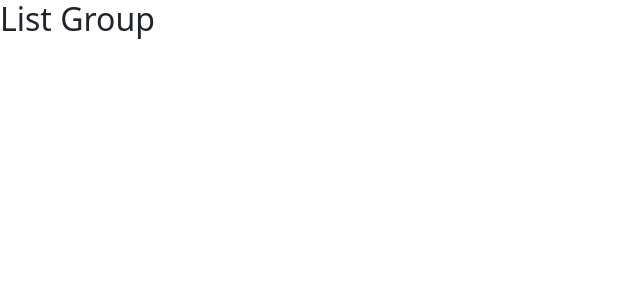
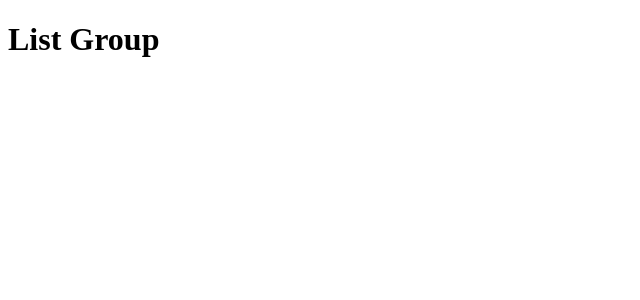
Before and after one commit to alinaasrzad/learning-front2, a React (Vite) app: page / in a window 1280 px wide. Shown: the top 300 px of the page, without its empty margins (0-640 px from the left). Built offline with nearby package versions, Linux system fonts and the light colour scheme.

Commit message:
added style

```diff
--- a/src/App.tsx
+++ b/src/App.tsx
@@ -2,6 +2,7 @@ import ListGroup from "./components/ListGroup";
 
 function App (){
 
-  return<div><ListGroup/></div>;
+  return<div><ListGroup/></div>
+
 }
 export default App;
--- a/src/components/ListGroup.tsx
+++ b/src/components/ListGroup.tsx
@@ -1,5 +1,6 @@
-function ListGroup () {
-    return <h2>List Group</h2>
+function ListGroup() {
+
+    return <h1>List Group</h1>;
 
 }
 export default ListGroup;
--- a/src/main.tsx
+++ b/src/main.tsx
@@ -1,7 +1,7 @@
 import React from 'react'
 import ReactDOM from 'react-dom/client'
 import App from './App.tsx'
-import 'bootstrap/dist/css/bootstrap.css'
+// import 'bootstrap/dist/css/bootstrap.css'
 
 ReactDOM.createRoot(document.getElementById('root')!).render(
   <React.StrictMode>
```
Also changed, not shown: src/message.tsx (+9 -9 lines).
